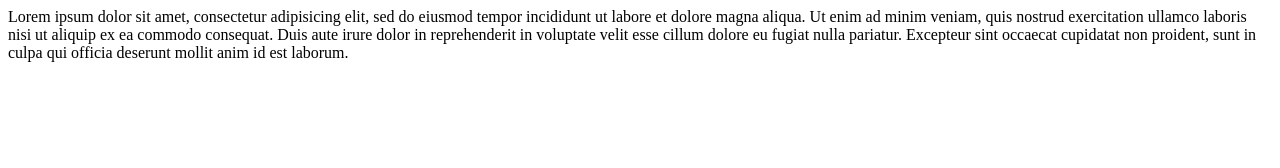
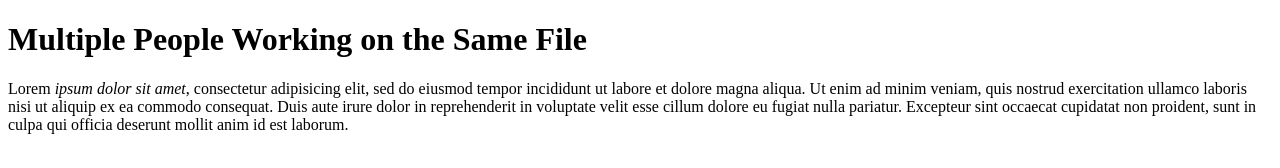
Before and after one commit to cbeaulaurier/branchtest, a plain HTML site: page index.html in a window 1280 px wide. Drawn offline with Linux system fonts and the light colour scheme.

Commit message:
added heading, emphasis

```diff
--- a/index.html
+++ b/index.html
@@ -3,12 +3,14 @@
 <head>
 	<title>Branching/Merging Test</title>
 </head>
-<body>Lorem ipsum dolor sit amet, consectetur adipisicing elit, sed do eiusmod
-tempor incididunt ut labore et dolore magna aliqua. Ut enim ad minim veniam,
-quis nostrud exercitation ullamco laboris nisi ut aliquip ex ea commodo
-consequat. Duis aute irure dolor in reprehenderit in voluptate velit esse
-cillum dolore eu fugiat nulla pariatur. Excepteur sint occaecat cupidatat non
-proident, sunt in culpa qui officia deserunt mollit anim id est laborum.
+<body>
+	<h1>Multiple People Working on the Same File</h1>
+	<p>Lorem <em>ipsum dolor sit amet</em>, consectetur adipisicing elit, sed do eiusmod
+	tempor incididunt ut labore et dolore magna aliqua. Ut enim ad minim veniam,
+	quis nostrud exercitation ullamco laboris nisi ut aliquip ex ea commodo
+	consequat. Duis aute irure dolor in reprehenderit in voluptate velit esse
+	cillum dolore eu fugiat nulla pariatur. Excepteur sint occaecat cupidatat non
+	proident, sunt in culpa qui officia deserunt mollit anim id est laborum.</p>
 
 </body>
 </html>
```
